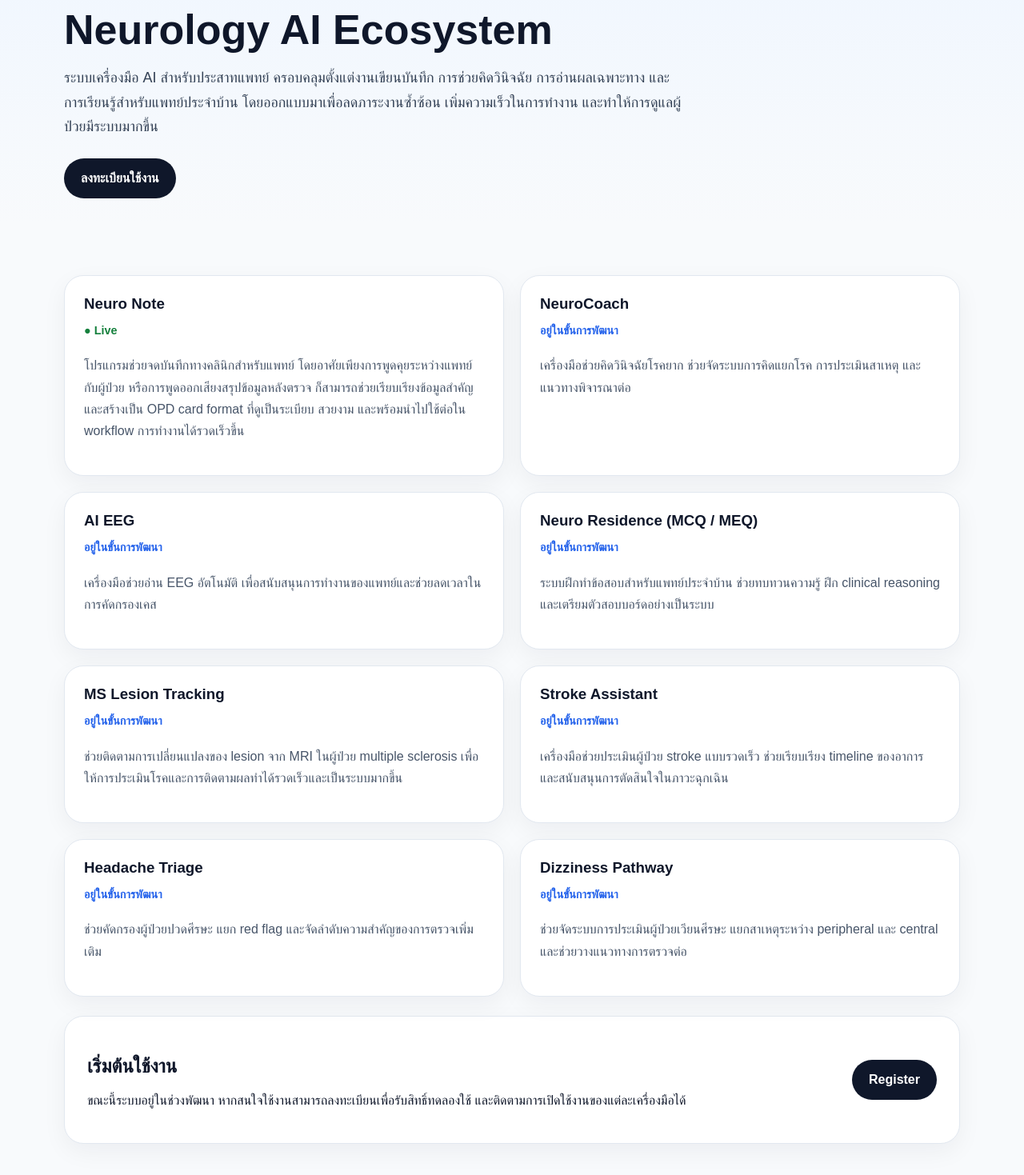
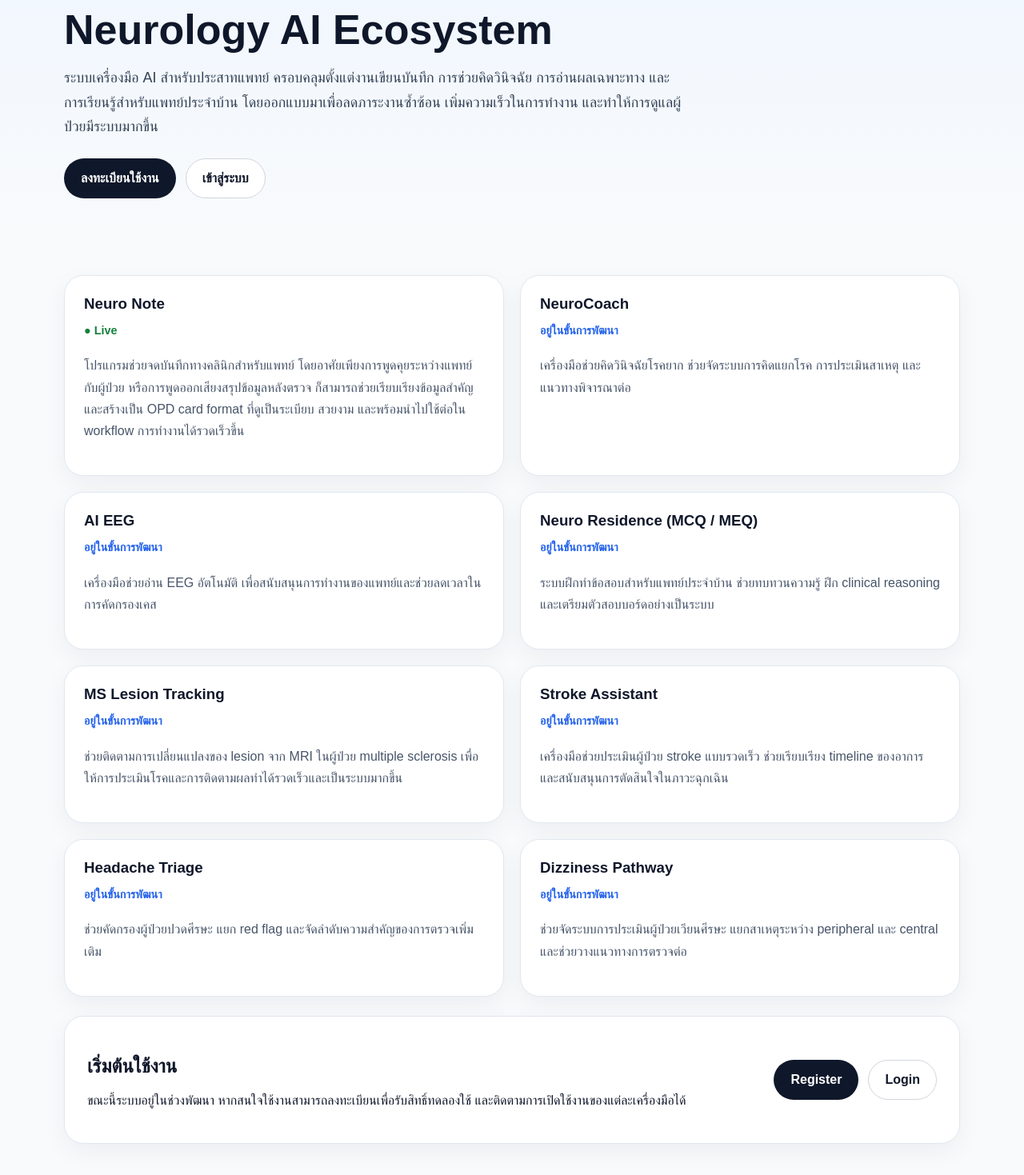
Before and after one commit to saharata/clinic-ai-site, a Next.js app: page /ai in a window 1280 px wide. Shown: the part 107-1576 px from the top of the page at 80% size. Built offline with nearby package versions, Linux system fonts and the light colour scheme.

Commit message:
add login page and update ai pages

```diff
--- a/app/ai/page.tsx
+++ b/app/ai/page.tsx
@@ -1,4 +1,5 @@
 const registerUrl = "/ai/register";
+const loginUrl = "/ai/login";
 
 const tools = [
   {
@@ -65,9 +66,25 @@ export default function AiToolsPage() {
             โดยออกแบบมาเพื่อลดภาระงานซ้ำซ้อน เพิ่มความเร็วในการทำงาน
             และทำให้การดูแลผู้ป่วยมีระบบมากขึ้น
           </p>
-          <div className="hero-actions">
+
+          <div
+            className="hero-actions"
+            style={{ display: "flex", gap: 12, flexWrap: "wrap" }}
+          >
             <a href={registerUrl} className="btn btn-dark big">
               ลงทะเบียนใช้งาน
+            </a>
+
+            <a
+              href={loginUrl}
+              className="btn big"
+              style={{
+                background: "#ffffff",
+                color: "#0f172a",
+                border: "1px solid #d1d5db",
+              }}
+            >
+              เข้าสู่ระบบ
             </a>
           </div>
         </div>
@@ -135,9 +152,25 @@ export default function AiToolsPage() {
                 และติดตามการเปิดใช้งานของแต่ละเครื่องมือได้
               </p>
             </div>
-            <div className="cta-actions">
+
+            <div
+              className="cta-actions"
+              style={{ display: "flex", gap: 12, flexWrap: "wrap" }}
+            >
               <a href={registerUrl} className="btn btn-dark big">
                 Register
+              </a>
+
+              <a
+                href={loginUrl}
+                className="btn big"
+                style={{
+                  background: "#ffffff",
+                  color: "#0f172a",
+                  border: "1px solid #d1d5db",
+                }}
+              >
+                Login
               </a>
             </div>
           </div>
```
Also changed, not shown: app/ai/register/success/page.tsx (+19 -6 lines).
